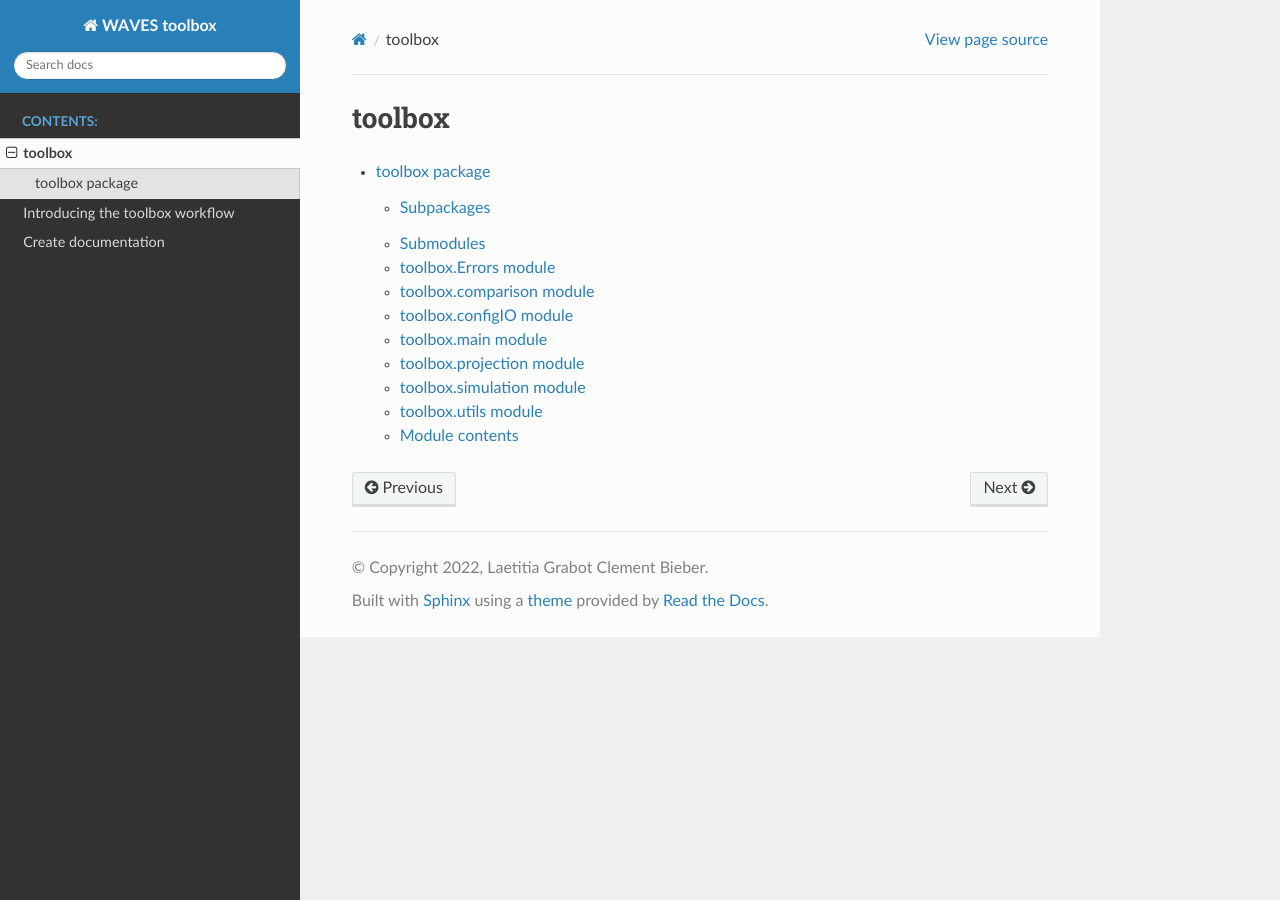
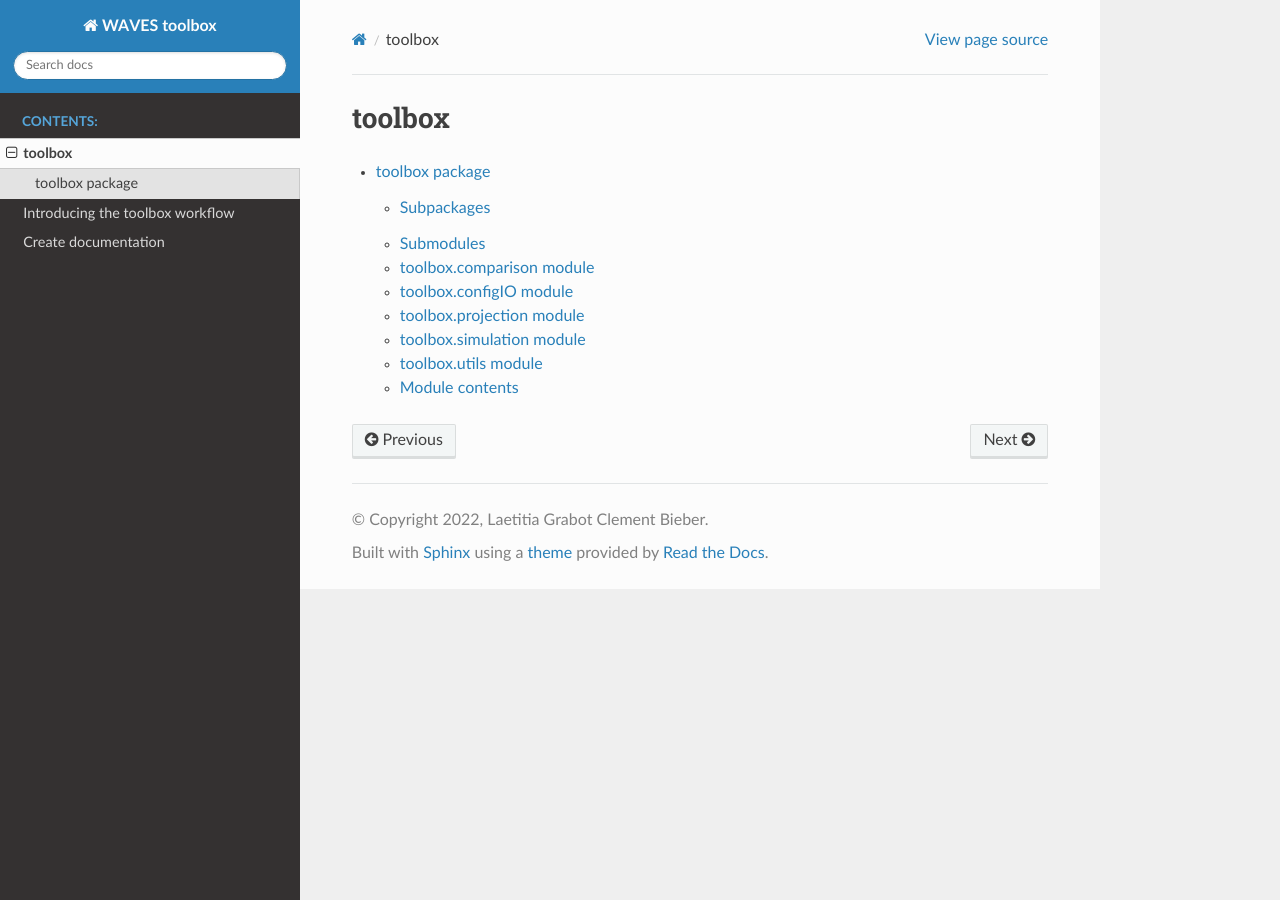
Before and after one commit to LaetitiaG/wavesmodel, a Sphinx documentation site: the page built from docs/modules.rst, in a window 1280 px wide. Built offline with Sphinx 7.4.7 and the Read the Docs theme 2.0.0, drawn with Linux system fonts in a browser that asks for light colours; pages that are not in the unit, such as notebooks, are missing from menus.

Commit message:
[DOC] few fixes on documentation

```diff
--- a/docs/index.rst
+++ b/docs/index.rst
@@ -2,15 +2,17 @@
    sphinx-quickstart on Wed Dec 14 10:51:13 2022.
    You can adapt this file completely to your liking, but it should at least
    contain the root `toctree` directive.
+
 
 Welcome to WAVES toolbox's documentation!
 =========================================
 
 .. toctree::
    :maxdepth: 2
+   :titlesonly:
    :caption: Contents:
 
-   ../readme
+   /../readme
    modules
    workflow
    documentation
--- a/docs/toolbox.rst
+++ b/docs/toolbox.rst
@@ -12,13 +12,6 @@
 Submodules
 ----------
 
-toolbox.Errors module
----------------------
-
-.. automodule:: toolbox.Errors
-   :members:
-   :undoc-members:
-   :show-inheritance:
 
 toolbox.comparison module
 -------------------------
@@ -32,14 +25,6 @@
 -----------------------
 
 .. automodule:: toolbox.configIO
-   :members:
-   :undoc-members:
-   :show-inheritance:
-
-toolbox.main module
--------------------
-
-.. automodule:: toolbox.main
    :members:
    :undoc-members:
    :show-inheritance:
```
Also changed, not shown: docs/workflow.rst (+9 -1 lines).
